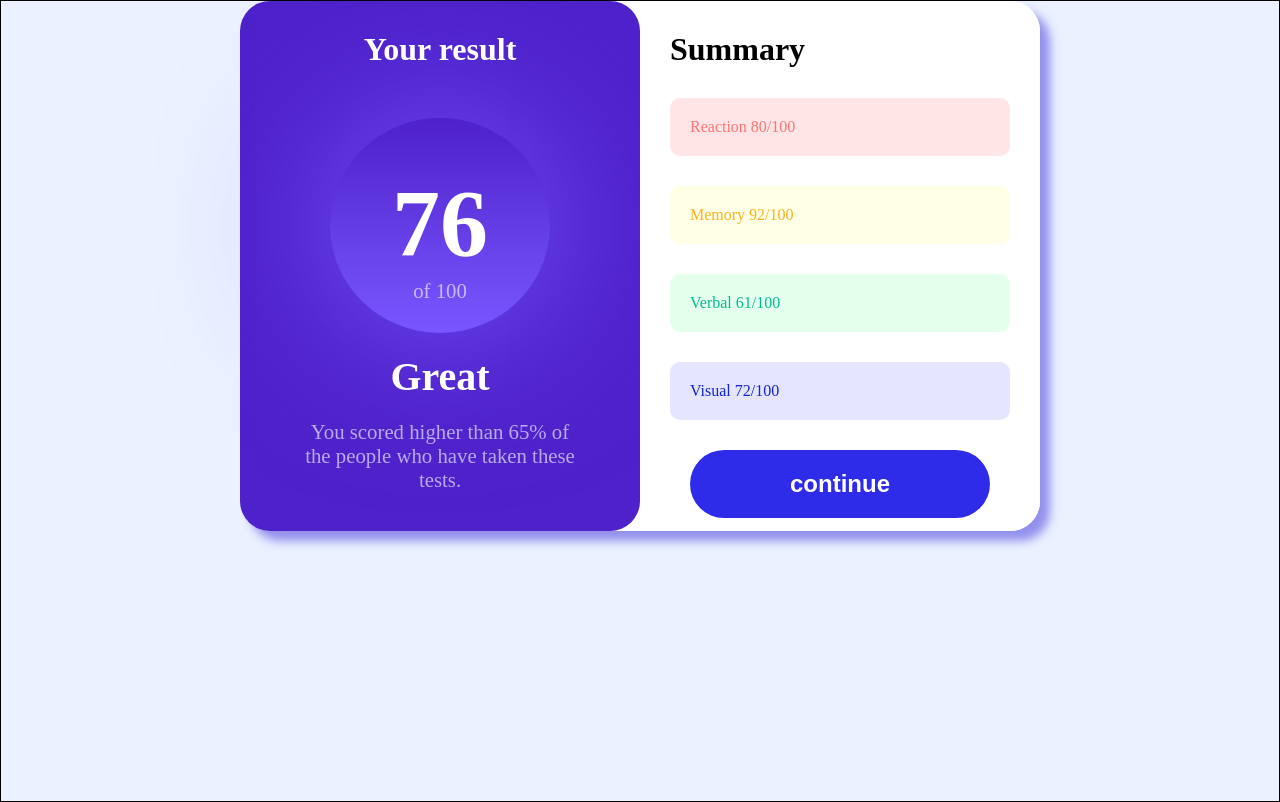
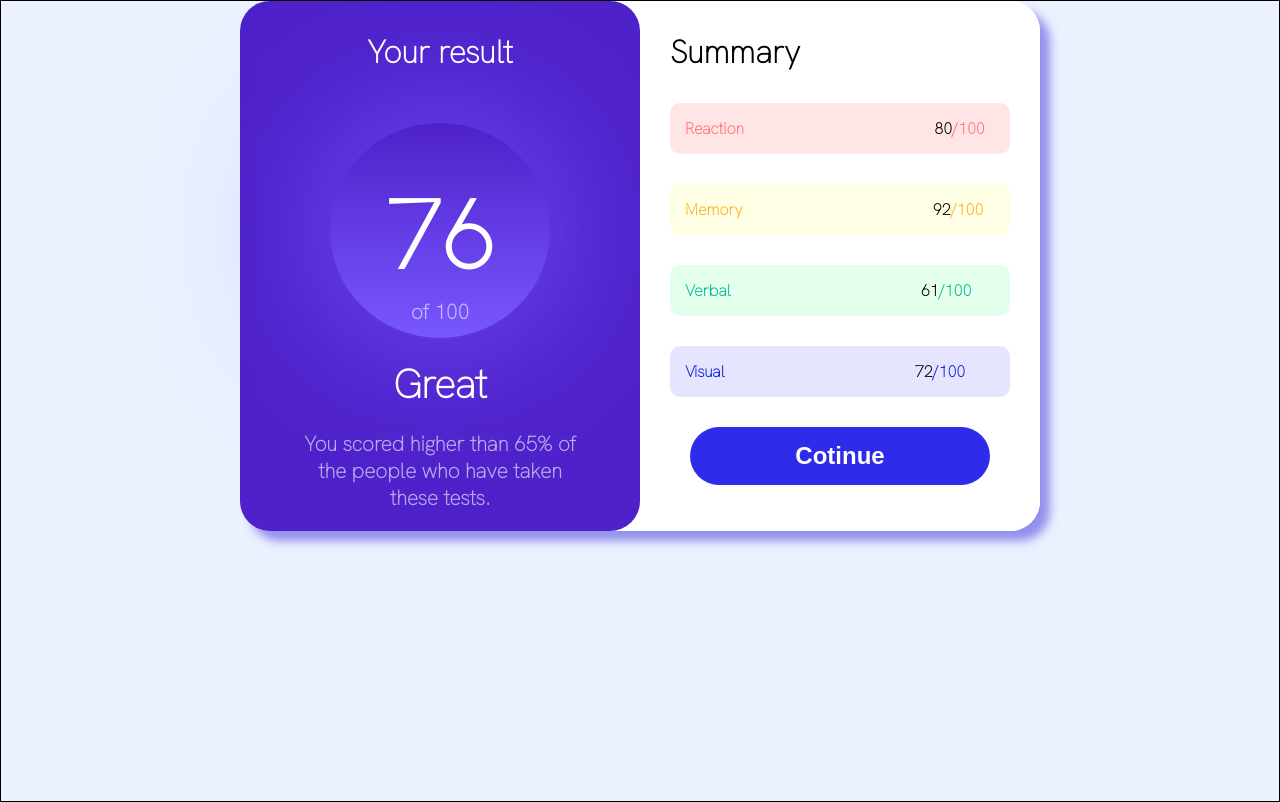
Before and after one commit to JulioSeraf/results-summary-component-main, a plain HTML site: page index.html in a window 1280 px wide. Drawn offline with Linux system fonts and the light colour scheme.

Commit message:
update summary

```diff
--- a/index.html
+++ b/index.html
@@ -21,11 +21,11 @@
     </div>
     <div id="summary">
       <h1>Summary</h1>
-      <div class="boxsummary" id="reaction">Reaction 80/100</div>
-      <div class="boxsummary" id="memory">Memory 92/100</div>
-      <div class="boxsummary" id="verbal">Verbal 61/100</div>
-      <div class="boxsummary" id="visual">Visual 72/100</div>
-      <button>continue</button>
+      <div class="boxsummary" id="reaction">Reaction <strong>80</strong>/100</div>
+      <div class="boxsummary" id="memory">Memory <strong>92</strong>/100</div>
+      <div class="boxsummary" id="verbal">Verbal <strong>61</strong>/100</div>
+      <div class="boxsummary" id="visual">Visual <strong>72</strong>/100</div>
+      <a href="#"><input type="button" value="Cotinue"></a>
     </div>
   </div>
 
--- a/style.css
+++ b/style.css
@@ -1,8 +1,6 @@
 @charset "UTF-8";
-@font-face {
-    font-family:"hanken";
-    src: url("assets/fonts/HankenGrotesk-VariableFont_wght.ttf") format("trutype/ttf");
-}
+@import url('https://fonts.googleapis.com/css2?family=Hanken+Grotesk:wght@100&display=swap');
+
 *{
     margin: 0;
     padding:0;
@@ -23,6 +21,8 @@
 body{ height: 100vh;
     background-color: var(--Paleblue );
     border: 1px solid black;
+    font-family: 'Hanken Grotesk', sans-serif;
+    font-weight: bold;
 
 }
 #contener{
@@ -57,6 +57,11 @@ body{ height: 100vh;
     text-align: center;
     box-shadow: 0 0 160px var(--azulfundo1);
 }
+.Result > .circulo:hover{
+    color: red;
+    transition-duration: 5s;
+
+}
 .Result  h2 {
     padding-top: 50px;
     font-size: 6em;
@@ -72,6 +77,7 @@ body{ height: 100vh;
     padding: 20px 0 ;
     font-size: 2.5em;
 }
+
 #summary{
     background-color:white;
     width:400px;
@@ -84,16 +90,21 @@ body{ height: 100vh;
 }
 #summary > .boxsummary{
     margin: 30px;
-    padding: 20px;
+    padding: 15px;
     border-radius: 10px;
 
 
+}
+strong{
+    padding-left: 60%;
+    color: black;
 }
 div>#reaction{
     background-color:rgba(255, 0, 0, 0.103);
     color:rgba(255, 0, 0, 0.493);
 
 }
+
 div#memory{
     background-color:rgba(255, 255, 0, 0.103);
     color:var(--amarillo);
@@ -109,7 +120,10 @@ div#visual{
     color:var(--azul);
 
 }
-button{
+a{
+    text-decoration: none;
+}
+input{
     display: block;
     margin: auto;
     border-radius: 50px;
@@ -117,7 +131,10 @@ button{
     background-color: var(--azulfundo2);
     color: white;
     width: 300px;
-    padding: 20px;
+    padding: 15px;
     font-size:1.5em;
     font-weight: bold;
 }
+input:hover{
+    background-color: rgb(8, 8, 61);
+}
```
